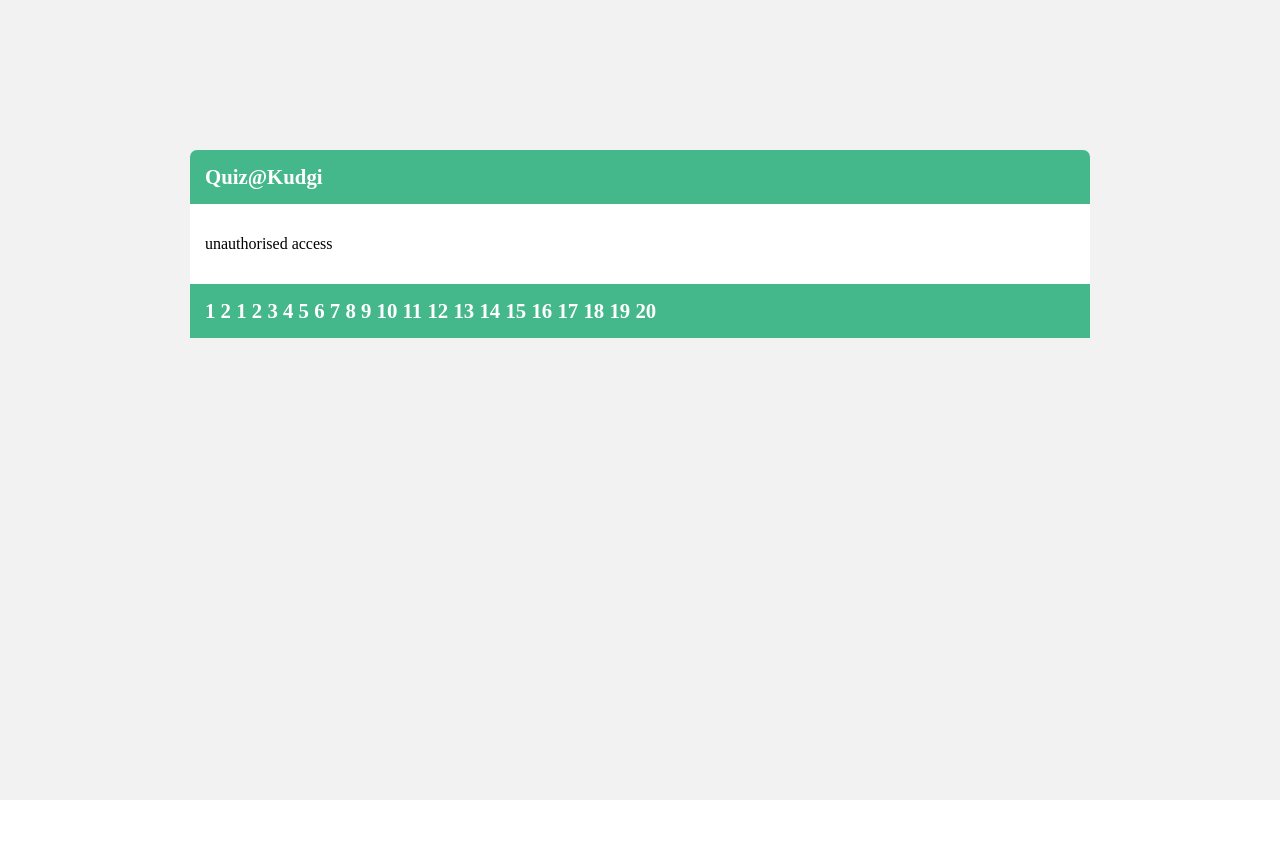
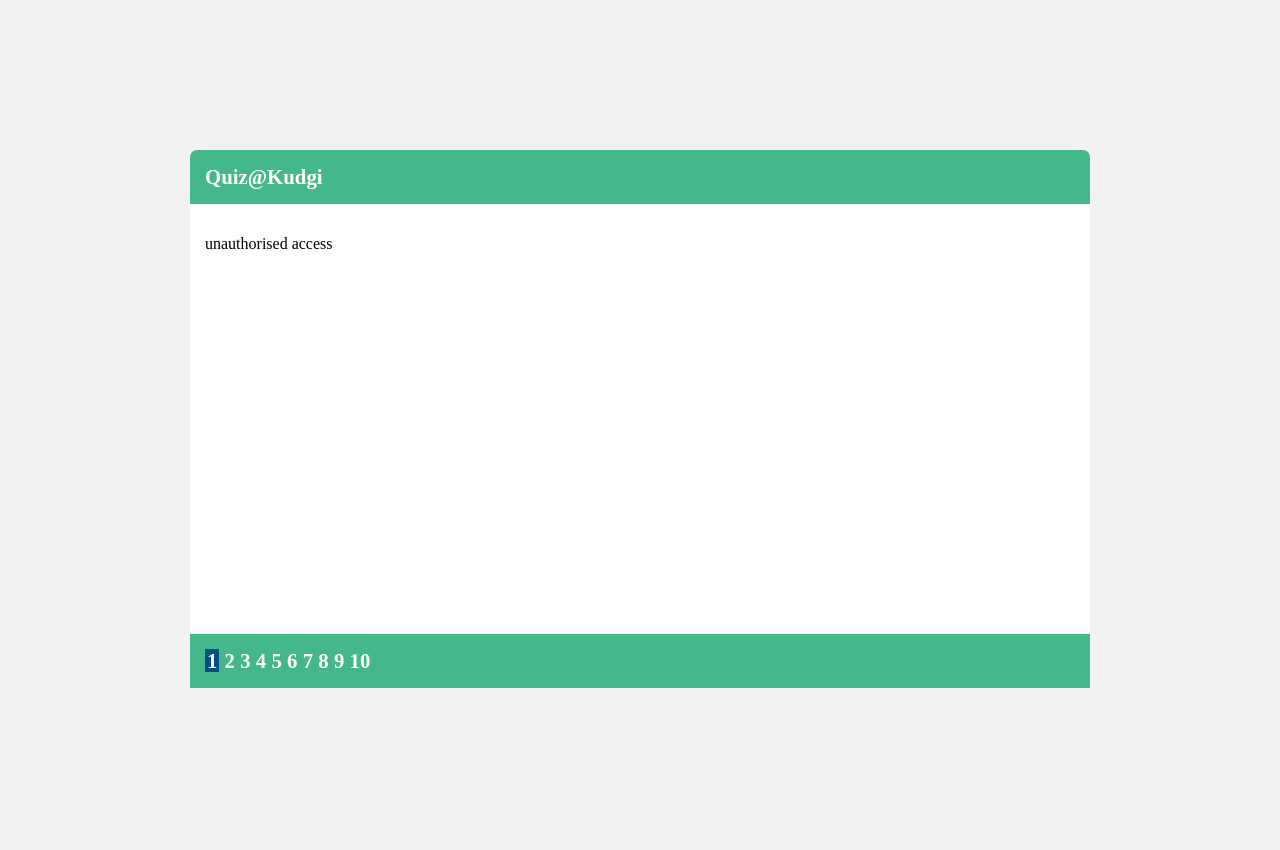
Before and after one commit to subinabid/Q, a Django app: page /quiz/1/ in a window 1280 px wide. After the commit the page ends 688 px from the top, so only its background shows below. Run offline with Django 3.2, Linux system fonts and the light colour scheme; data comes from the database, SQL or seed files in the repository; both versions use the stored data as it was after the commit.

Commit message:
Progress bar added at bottom
Highlight the current question

```diff
--- a/quiz/static/quiz/css/main.css
+++ b/quiz/static/quiz/css/main.css
@@ -9,12 +9,10 @@ html, body{
   min-height: 100vh;
   padding: 15px;
   background: #f2f2f2;
-
 }
 
 .wrapper{
   min-width: 900px;
-  min-height: 700px;
   position: absolute;
   left: 50%;
   top: 50%;
@@ -34,6 +32,7 @@ html, body{
 
 .wrapperforcontent {
   background: #fff;
+  min-height: 400px;
   overflow: hidden;
   align-items: stretch;
   padding: 15px;
@@ -50,6 +49,17 @@ html, body{
 .progress a{
   color: #fff;
   text-decoration: none;
+
+}
+
+.progress a:hover{
+  color: #f7786b;
+}
+
+.thisquestion{
+  background-color: #034f84;
+  padding-left: 2px;
+  padding-right: 2px;
 }
 
 .button {
--- a/quiz/templates/quiz/que.html
+++ b/quiz/templates/quiz/que.html
@@ -4,9 +4,9 @@
 {% block content %}
   {% if user.is_authenticated %}
     Hi Employee {{ user.username }}!
-
     {% if que_list %}
       {% for question in que_list %}
+
           <p>Question # {{question.question_id}}</p>
           <p>{{ question.question_text }}<p>
 
@@ -29,6 +29,7 @@
             <p><a href="/quiz/{{que_id | add:"1" }}/" class = "button">Next</a></p>
           {% elif que_id < 4 %}
             <p><a href="/quiz/{{que_id | add:"-1" }}/"  class = "button">Previous</a> <a href="/quiz/{{que_id | add:"1" }}/"  class = "button">Next</a></p>
+
           {% else %}
             <p>Thank you for taking the test <a href="{% url 'logout' %}">click here </a> to exit</p>
           {% endif %}
@@ -45,11 +46,14 @@
   {% else %}
     <p>unauthorised access</p>
   {% endif %}
-
 {% endblock %}
 
 {% block progress %}
-<a href="/quiz/1/">1</a>
-<a href="/quiz/2/">2</a>
-1 2 3 4 5 6 7 8 9 10 11 12 13 14 15 16 17 18 19 20
+  {% for i in range %}
+    {% if forloop.counter == que_id %}
+      <a href="/quiz/{{ forloop.counter }}/" class = "thisquestion"> {{ forloop.counter }}</a>
+    {% else %}
+      <a href="/quiz/{{ forloop.counter }}/"> {{ forloop.counter }}</a>
+    {% endif%}
+  {% endfor %}
 {% endblock %}
--- a/quiz/views.py
+++ b/quiz/views.py
@@ -13,7 +13,7 @@ def que(request, que_id):
     has_media = q.has_media
     form1 = OptionsForm()
     form2 = AnswerForm()
-    context = {'que_list': que_list, 'que_id' : que_id,'has_options':has_options, 'has_media':has_media, 'form1' : form1, 'form2' : form2}
+    context = {'que_list': que_list, 'que_id' : que_id,'has_options':has_options, 'has_media':has_media, 'form1' : form1, 'form2' : form2, 'range': range(10)}
     return render(request, 'quiz/que.html', context)
 
 def submit(request, que_id):
@@ -26,5 +26,5 @@ def submit(request, que_id):
     has_media = q.has_media
     form1 = OptionsForm()
     form2 = AnswerForm()
-    context = {'que_list': que_list, 'que_id' : que_id,'has_options':has_options, 'has_media':has_media, 'form1' : form1, 'form2' : form2}
+    context = {'que_list': que_list, 'que_id' : que_id,'has_options':has_options, 'has_media':has_media, 'form1' : form1, 'form2' : form2, 'range': range(10)}
     return render(request, 'quiz/que.html', context)
--- a/templates/base.html
+++ b/templates/base.html
@@ -23,10 +23,7 @@
     <div class="progress">
         {% block progress %}{% endblock %}
     </div>
-
   </div>
-
-
 
 </div>
 
```
Also changed, not shown: db.sqlite3. Lines whose indentation alone changed are shown as unchanged.
